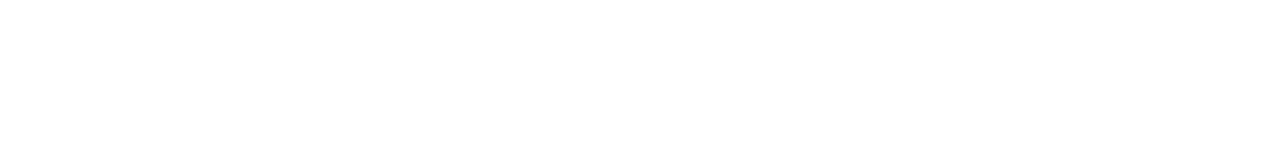
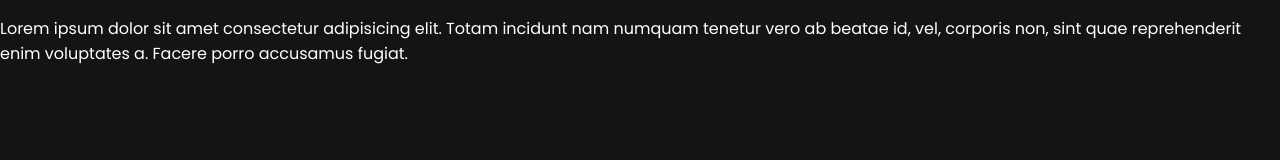
Before and after one commit to sachithplus/sachith-portfolio, a plain HTML site: page index.html in a window 1280 px wide. Drawn offline with Linux system fonts and the light colour scheme.

Commit message:
Add CSS styling and update index.html
Created style.css with base layout and typography. Updated index.html to link stylesheet and adjust structure for a cleaner portfolio design.

```diff
--- a/index.html
+++ b/index.html
@@ -4,8 +4,25 @@
     <meta charset="UTF-8">
     <meta name="viewport" content="width=device-width, initial-scale=1.0">
     <title>Document</title>
+    <link rel="preconnect" href="https://fonts.googleapis.com">
+<link rel="preconnect" href="https://fonts.gstatic.com" crossorigin>
+<link href="https://fonts.googleapis.com/css2?family=Poppins:wght@400;500;600&family=Roboto:wght@400&display=swap" rel="stylesheet">
+<link rel="stylesheet" href="style.css">
 </head>
 <body>
-
+    <P>Lorem ipsum dolor sit amet consectetur adipisicing elit. Totam incidunt nam numquam tenetur vero ab beatae id, vel, corporis non, sint quae reprehenderit enim voluptates a. Facere porro accusamus fugiat.</P>
 </body>
 </html>
+
+
+
+<!--| Element          | Font    | Size | Weight | Style         |
+| ---------------- | ------- | ---- | ------ | ------------- |
+| `<h1>`           | Poppins | 36px | 600    | Bold, clean   |
+| `<h2>`           | Poppins | 28px | 500    | Slightly bold |
+| `<h3>`           | Poppins | 22px | 500    |               |
+| Paragraphs `<p>` | Roboto  | 16px | 400    | Normal, clear |
+| Nav/Menu         | Poppins | 14px | 500    | Uppercase     |
+| Button Text      | Poppins | 14px | 600    | Uppercase     |
+| Captions         | Roboto  | 13px | 400    | Light         |
+-->
--- /dev/null
+++ b/style.css
@@ -0,0 +1,26 @@
+:root{
+--background: hsl(0, 0%, 8%);
+--dark-gray: hsl(0, 0%, 14%);
+--green: hsl(153, 71%, 59%);
+--Text1: hsl(0, 0%, 100%);
+--Text2: hsl(0, 0%, 85%);
+--invalid: hsl(7, 100%, 68%);
+}
+
+
+
+html{
+    box-sizing: border-box;
+    font-size: 100%;
+}
+*,
+*::before,
+*::after{
+    box-sizing: inherit;
+}
+body{
+    margin: 0;
+    font-family: 'Poppins', 'Roboto', sans-serif;
+    background-color: var(--background);
+    color: var(--Text1);
+}
```
